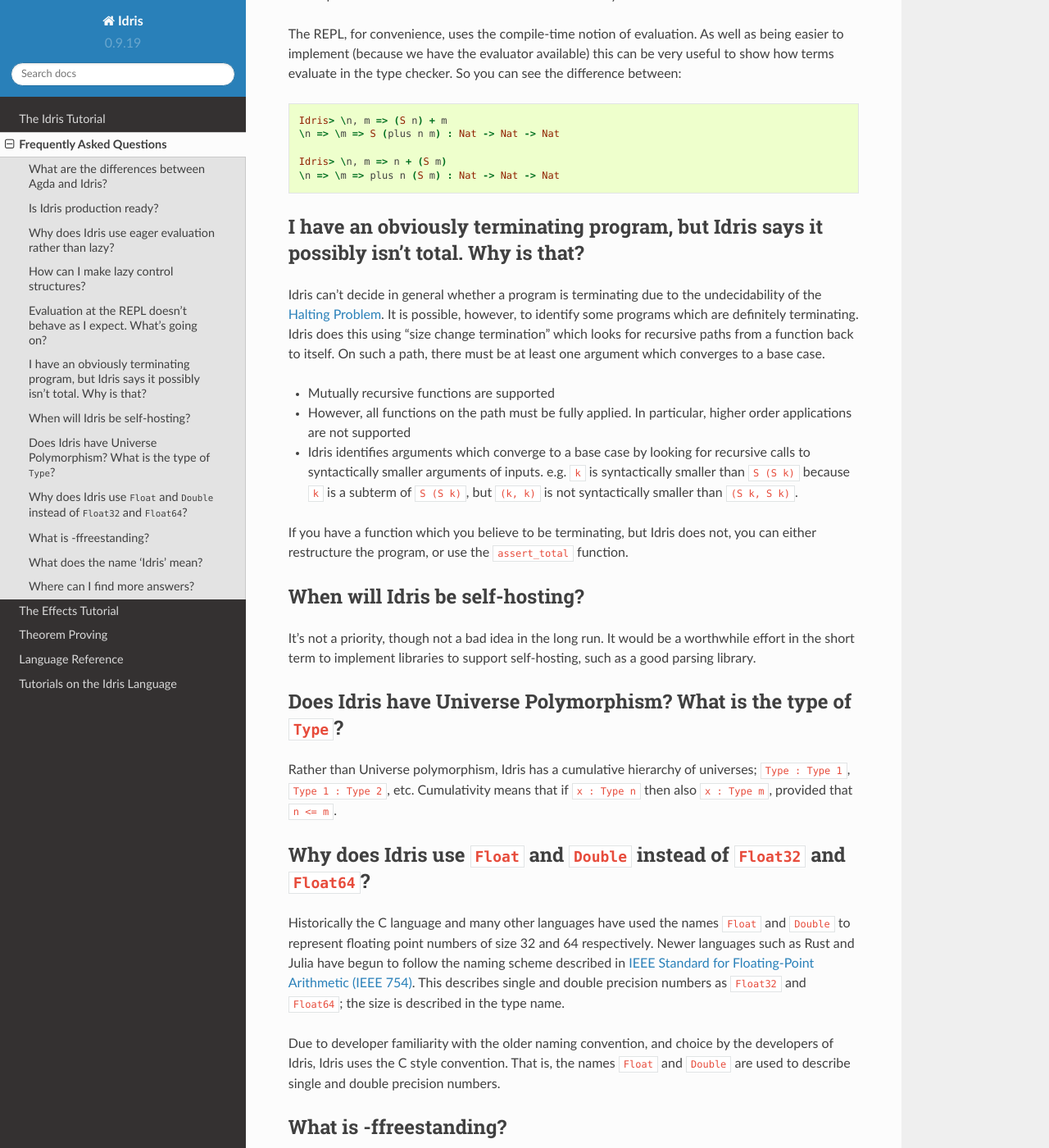
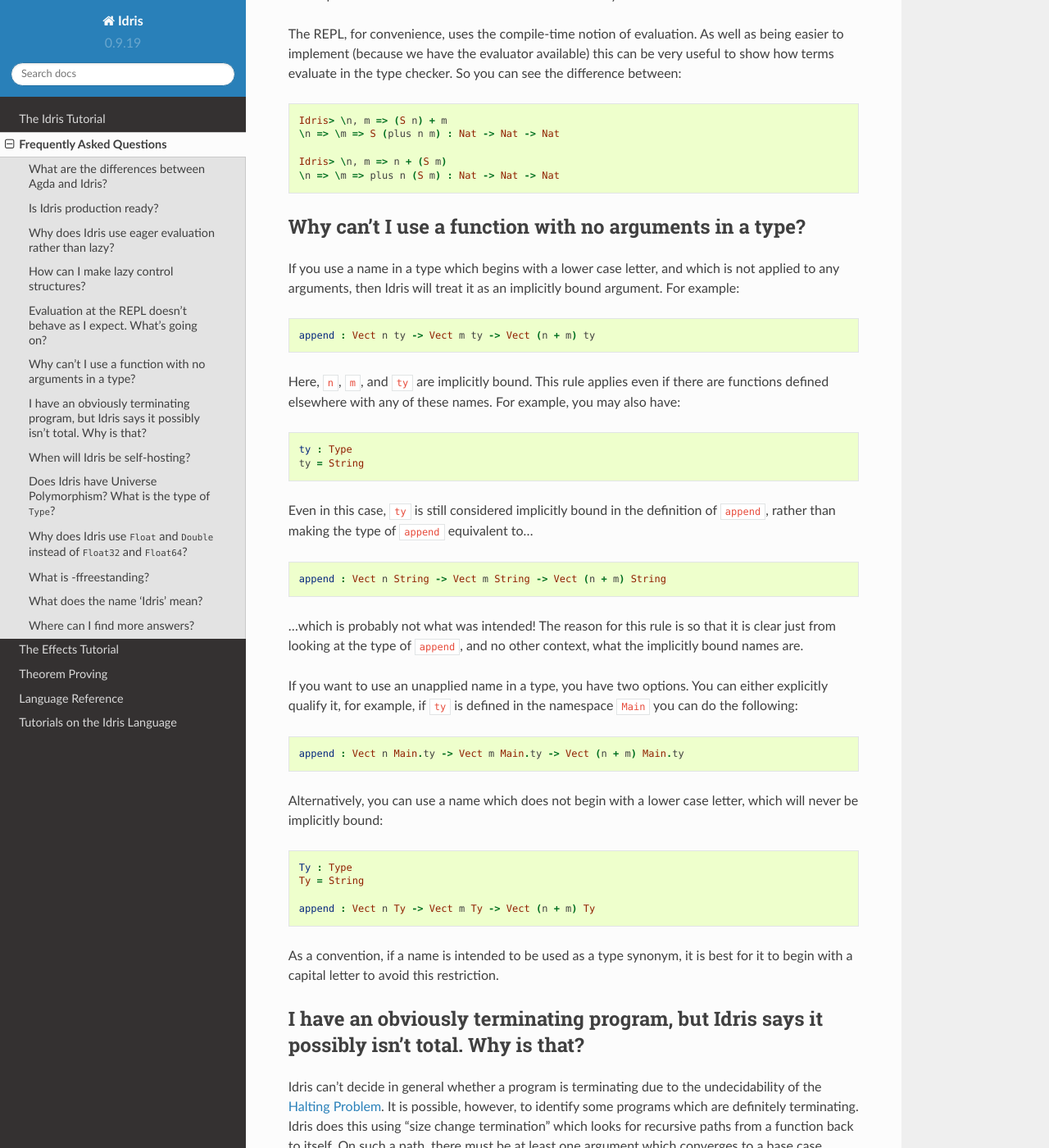
Before and after one commit to idris-lang/Idris-dev, a Sphinx documentation site: the page built from docs/faq/faq.rst, in a window 1280 px wide and 1400 px high, scrolled down 1876 px. Shown: the whole window at 82% size. Built offline with Sphinx 7.4.7 and the Read the Docs theme 2.0.0, drawn with Linux system fonts in a browser that asks for light colours; formulas are drawn with MathJax 3.

Commit message:
Add FAQ answer on implicitly bound names

```diff
--- a/docs/faq/faq.rst
+++ b/docs/faq/faq.rst
@@ -103,6 +103,59 @@
     Idris> \n, m => n + (S m)
     \n => \m => plus n (S m) : Nat -> Nat -> Nat
 
+
+Why can't I use a function with no arguments in a type?
+=======================================================
+
+If you use a name in a type which begins with a lower case letter, and which is
+not applied to any arguments, then Idris will treat it as an implicitly
+bound argument. For example:
+
+.. code-block:: idris
+
+    append : Vect n ty -> Vect m ty -> Vect (n + m) ty
+
+Here, ``n``, ``m``, and ``ty`` are implicitly bound. This rule applies even
+if there are functions defined elsewhere with any of these names. For example,
+you may also have:
+
+.. code-block:: idris
+
+    ty : Type
+    ty = String
+
+Even in this case, ``ty`` is still considered implicitly bound in the definition
+of ``append``, rather than making the type of ``append`` equivalent to...
+
+.. code-block:: idris
+
+    append : Vect n String -> Vect m String -> Vect (n + m) String
+
+...which is probably not what was intended!  The reason for this rule is so
+that it is clear just from looking at the type of ``append``, and no other
+context, what the implicitly bound names are.
+
+If you want to use an unapplied name in a type, you have two options. You
+can either explicitly qualify it, for example, if ``ty`` is defined in the
+namespace ``Main`` you can do the following:
+
+.. code-block:: idris
+
+    append : Vect n Main.ty -> Vect m Main.ty -> Vect (n + m) Main.ty
+
+Alternatively, you can use a name which does not begin with a lower case
+letter, which will never be implicitly bound:
+
+.. code-block:: idris
+
+    Ty : Type
+    Ty = String
+
+    append : Vect n Ty -> Vect m Ty -> Vect (n + m) Ty
+
+As a convention, if a name is intended to be used as a type synonym, it is
+best for it to begin with a capital letter to avoid this restriction.
+
 I have an obviously terminating program, but Idris says it possibly isn't total. Why is that?
 =============================================================================================
 
```
